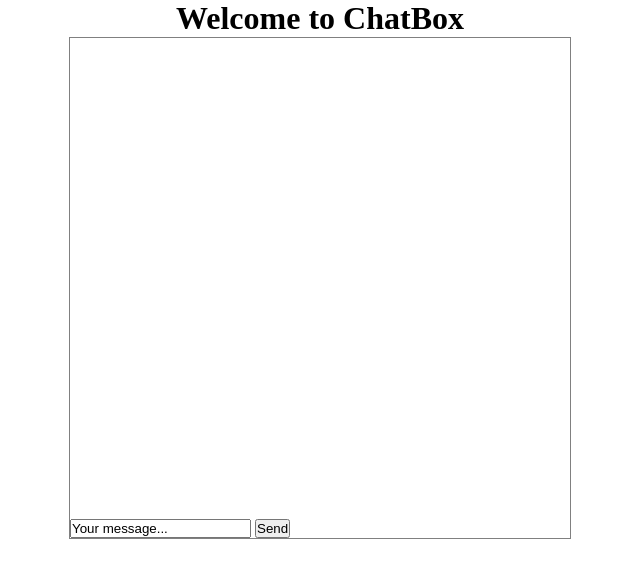
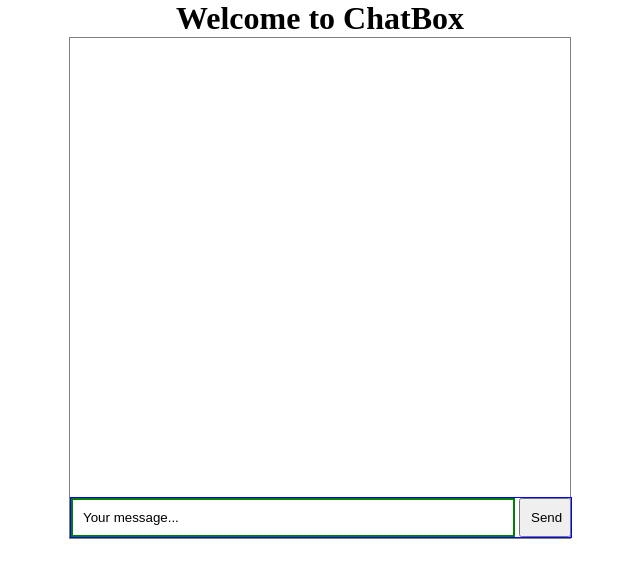
Before and after one commit to jma26/ChatBox, a website: page index.html in a window 1280 px wide. Shown: the whole page, without its empty margins (320-960 px from the left). Drawn offline with Linux system fonts and the light colour scheme.

Commit message:
Update css for html form

```diff
--- a/public/index.css
+++ b/public/index.css
@@ -18,6 +18,20 @@
 form {
     position: absolute;
     bottom: 0px;
+    width: 100%;
+    border: 1px solid blue;
+}
+
+form input {
+    border: 0px;
+    width: 84%;
+    padding: 10px;
+    border: 2px solid green;
+}
+
+form button {
+    width: 10.4%;
+    padding: 10px;
 }
 
 #message {
```
